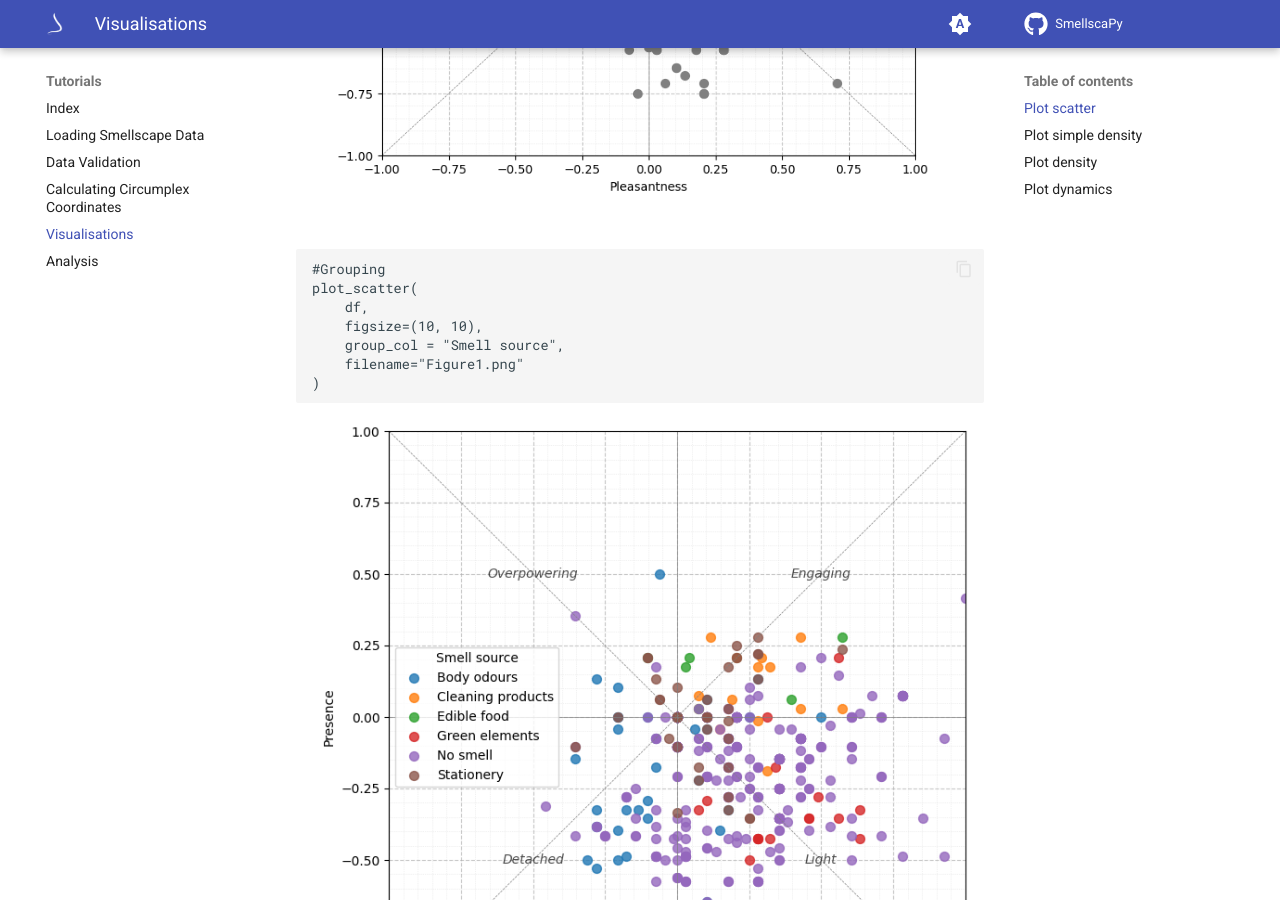
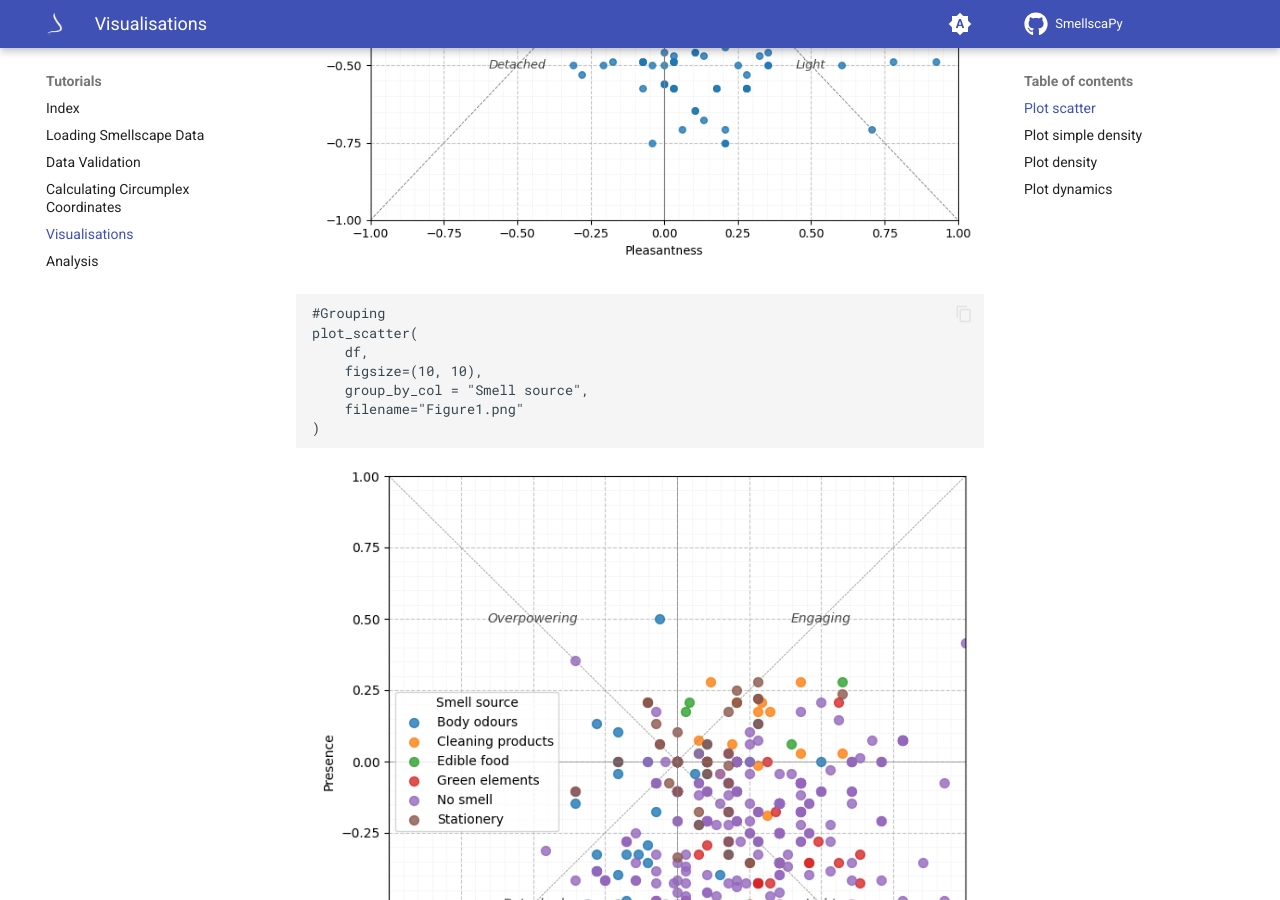
Before and after one commit to EURAC-EEBgroup/smellscapy, an MkDocs documentation site: the page built from docs/tutorials/visualizations.md, in a window 1280 px wide and 900 px high, scrolled down 1643 px. Built offline with MkDocs 1.6.1 and Material for MkDocs 9.7.7, drawn with Linux system fonts in a browser that asks for light colours; comment, search, counter and statistics services are not loaded; some of the changed text lies outside the part shown.

Commit message:
Changed reference png images for documentation

````diff
--- a/docs/tutorials/visualizations.md
+++ b/docs/tutorials/visualizations.md
@@ -29,7 +29,7 @@
 plot_scatter(
     df,
     figsize=(10, 10),
-    group_col = "Smell source",
+    group_by_col = "Smell source",
     filename="Figure1.png"
 )
 ```
@@ -65,7 +65,7 @@
 #Grouping
 plot_simple_density(
     df,
-    group_col="Smell source",
+    group_by_col="Smell source",
     palette="tab20"
 )
 ```
@@ -92,7 +92,7 @@
 #Grouping
 plot_simple_density(
     df,
-    group_col="Smell source"
+    group_by_col="Smell source"
 )
 ```
 ![plot10](plot10.png)
@@ -118,7 +118,7 @@
 #Grouping
 smpy.plot_dynamic(
     df,
-    group_col="Smell source"
+    group_by_col="Smell source"
 )
 ```
 <iframe src="../plot_dynamic_example.html"
````
Also changed, not shown: docs/tutorials/density.png, docs/tutorials/plot10.png, docs/tutorials/plot4.png, docs/tutorials/plot8.png, docs/tutorials/plot9.png, 1 other file.
